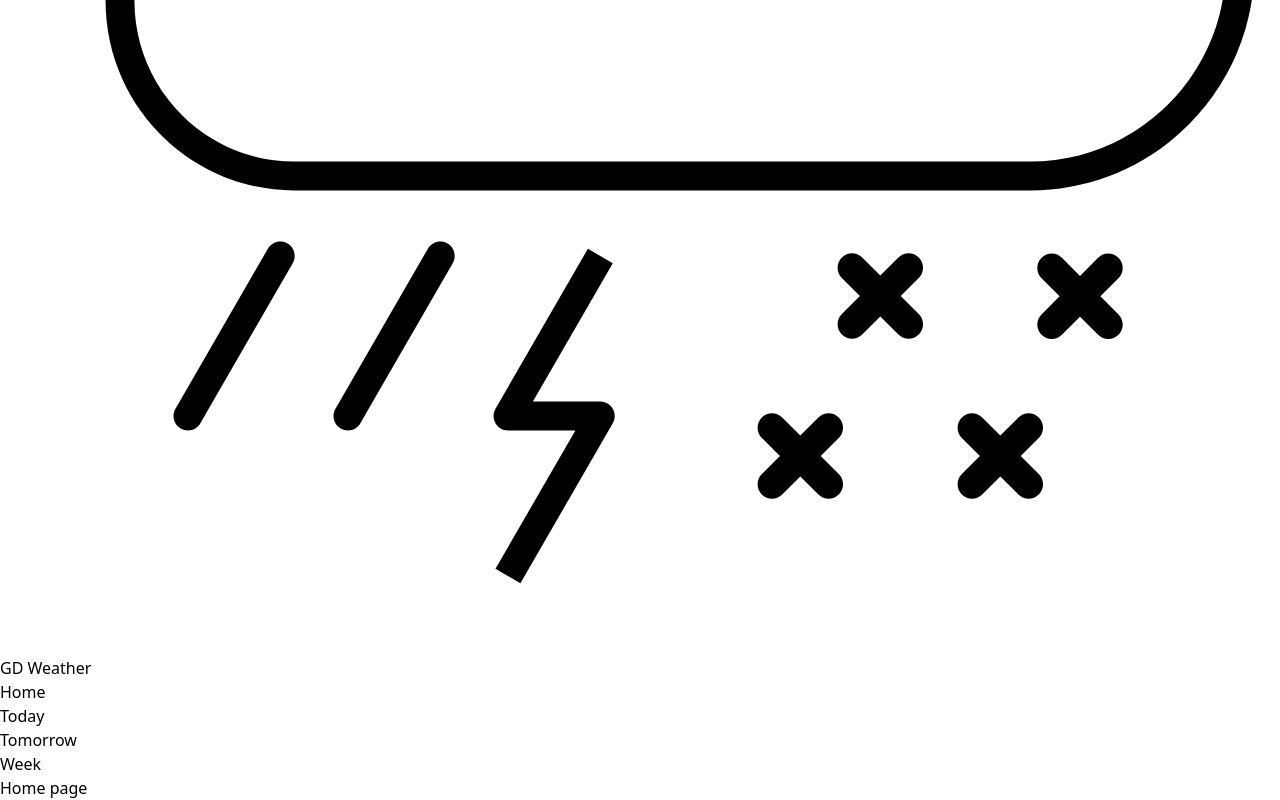
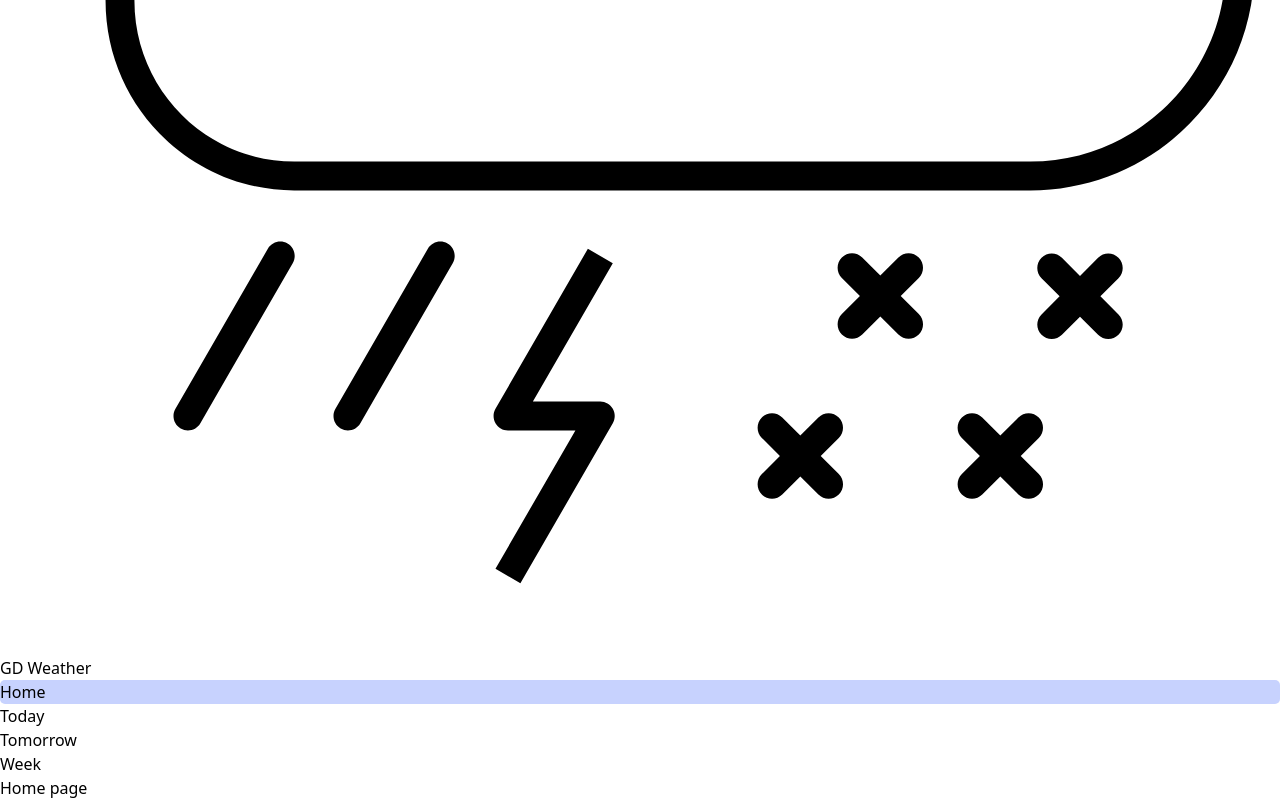
Before and after one commit to mezhmal/goddamn-weather, a Vue app: page / in a window 1280 px wide. Shown: the part 624-1424 px from the top of the page. Built offline with nearby package versions, Linux system fonts and the light colour scheme.

Commit message:
refactor navigator styles

```diff
--- a/package.json
+++ b/package.json
@@ -29,11 +29,13 @@
     "eslint": "^8.22.0",
     "eslint-plugin-vue": "^9.3.0",
     "jsdom": "^20.0.1",
+    "node-sass": "^7.0.3",
     "npm-run-all": "^4.1.5",
     "postcss": "^8.4.18",
     "prettier": "^2.7.1",
     "prettier-plugin-tailwindcss": "^0.1.13",
     "sass": "^1.56.0",
+    "sass-loader": "^13.1.0",
     "tailwindcss": "^3.2.2",
     "typescript": "~4.7.4",
     "vite": "^3.1.8",
--- a/src/App.vue
+++ b/src/App.vue
@@ -13,7 +13,7 @@ import NavItem from './components/NavItem.vue'
       />
       <div class="flex-grow text-center">
         <p class="text-2xl sm:text-4xl md:text-6xl">GD Weather</p>
-        <nav class="mt-4 grid grid-flow-col">
+        <nav class="mt-4 grid grid-flow-col gap-1">
           <NavItem>
             <RouterLink to="/">Home</RouterLink>
           </NavItem>
--- a/src/assets/style.scss
+++ b/src/assets/style.scss
@@ -5,14 +5,3 @@
 body {
   min-height: 100vh;
 }
-
-.nav-item > a {
-  display: block;
-  border-radius: 5px;
-  transition: background-color 500ms ease;
-
-  &:hover,
-  &:active {
-    background-color: lightblue;
-  }
-}
--- a/src/components/NavItem.vue
+++ b/src/components/NavItem.vue
@@ -3,3 +3,28 @@
     <slot></slot>
   </div>
 </template>
+
+<style lang="scss">
+.nav-item {
+  user-select: none;
+
+  > a {
+    display: block;
+    border-radius: 5px;
+    transition: background-color 500ms ease;
+
+    &:hover,
+    &:active {
+      background-color: #e5e7eb;
+    }
+
+    &.router-link-active {
+      background-color: #c7d2fe;
+    }
+
+    &.router-link-active {
+      pointer-events: none;
+    }
+  }
+}
+</style>
```
Also changed, not shown: 1 other file (tests, documents, lock files or other folders).
